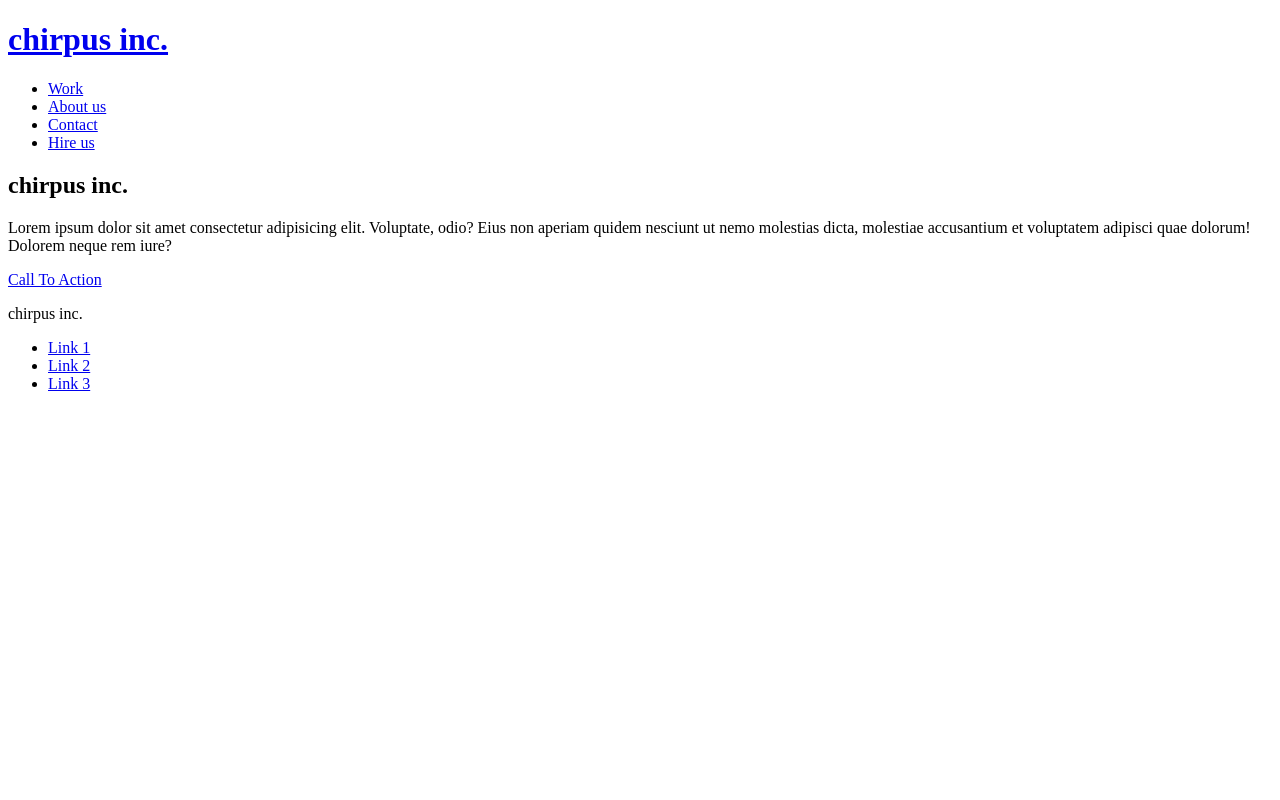
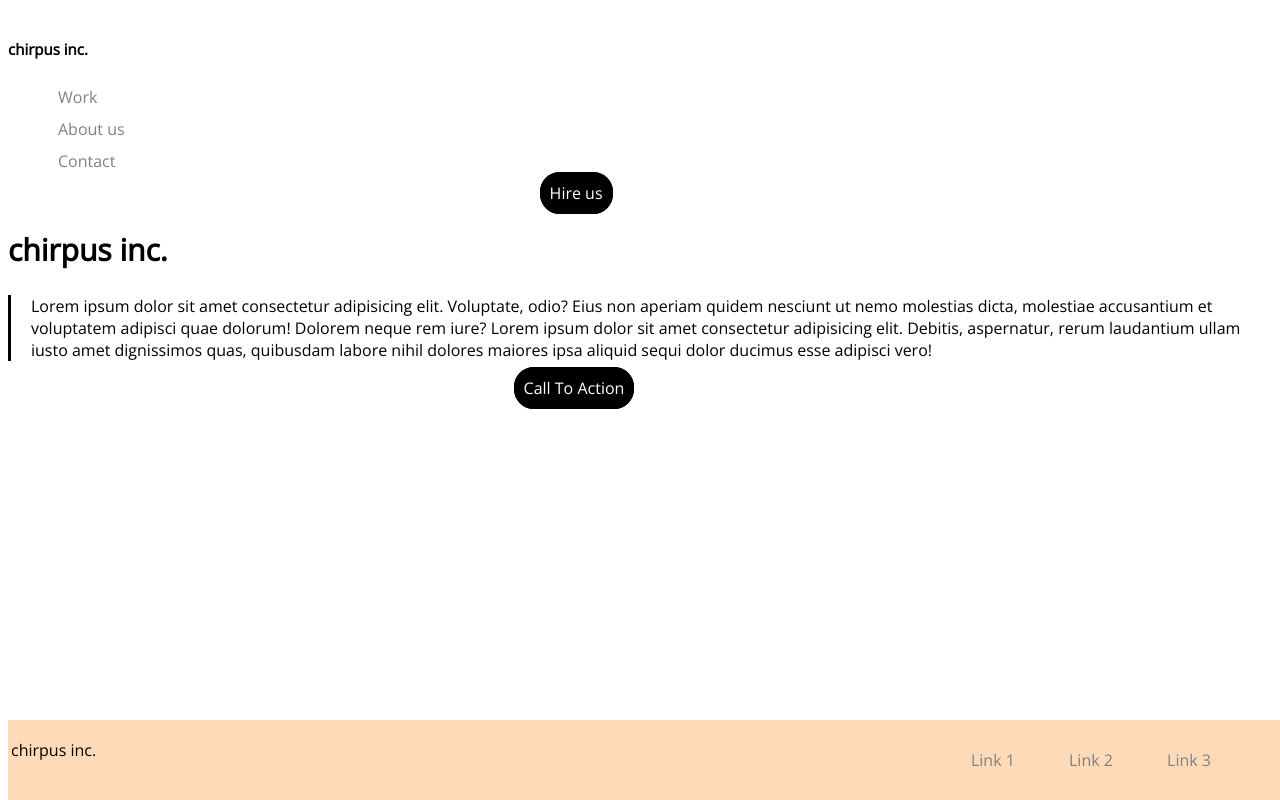
Before and after one commit to TravAye/html-css-lab1, a plain HTML site: page index.html in a window 1280 px wide. Drawn offline with nearby package versions, Linux system fonts and the light colour scheme.

Commit message:
attempt of css

```diff
--- a/index.html
+++ b/index.html
@@ -5,12 +5,19 @@
     <meta http-equiv="X-UA-Compatible" content="IE=edge" />
     <meta name="viewport" content="width=device-width, initial-scale=1.0" />
     <title>Document</title>
+    <link rel="preconnect" href="https://fonts.googleapis.com" />
+    <link rel="preconnect" href="https://fonts.gstatic.com" crossorigin />
+    <link
+      href="https://fonts.googleapis.com/css2?family=Open+Sans&display=swap"
+      rel="stylesheet"
+    />
+
     <link rel="stylesheet" href="style.css" />
   </head>
   <body>
-    <header>
+    <header class="header">
       <h1>
-        <a href="#">chirpus inc.</a>
+        <a class="head" href="#">chirpus inc.</a>
       </h1>
       <nav>
         <ul>
@@ -24,7 +31,7 @@
             <a href="#">Contact</a>
           </li>
           <li>
-            <a href="#">Hire us</a>
+            <a class="button" href="#">Hire us</a>
           </li>
         </ul>
       </nav>
@@ -32,13 +39,16 @@
     <main>
       <section>
         <h2>chirpus inc.</h2>
-        <p>
+        <p class="main">
           Lorem ipsum dolor sit amet consectetur adipisicing elit. Voluptate,
           odio? Eius non aperiam quidem nesciunt ut nemo molestias dicta,
           molestiae accusantium et voluptatem adipisci quae dolorum! Dolorem
-          neque rem iure?
+          neque rem iure? Lorem ipsum dolor sit amet consectetur adipisicing
+          elit. Debitis, aspernatur, rerum laudantium ullam iusto amet
+          dignissimos quas, quibusdam labore nihil dolores maiores ipsa aliquid
+          sequi dolor ducimus esse adipisci vero!
         </p>
-        <a href="#">Call To Action</a>
+        <a class="button" href="#">Call To Action</a>
       </section>
     </main>
     <footer>
--- a/style.css
+++ b/style.css
@@ -0,0 +1,53 @@
+.head {
+  color: black;
+  font-size: 15px;
+}
+
+body {
+  font-family: "Open Sans", sans-serif;
+}
+
+.button {
+  border: solid black 10px;
+  background-color: black;
+  color: white;
+  border-radius: 20px;
+  margin: 40%;
+  width: 50%;
+}
+
+li {
+  margin: 10px;
+  list-style-type: none;
+}
+
+h2 {
+  font-size: 30px;
+}
+
+.main {
+  border-left: solid black;
+  padding-left: 20px;
+}
+
+a {
+  text-decoration: none;
+  color: grey;
+}
+
+footer * {
+  display: inline-block;
+  margin-right: 20px;
+}
+
+footer {
+  background-color: peachpuff;
+  border: solid peachpuff;
+  bottom: 0%;
+  position: absolute;
+  width: 100%;
+}
+
+footer nav {
+  float: right;
+}
```
